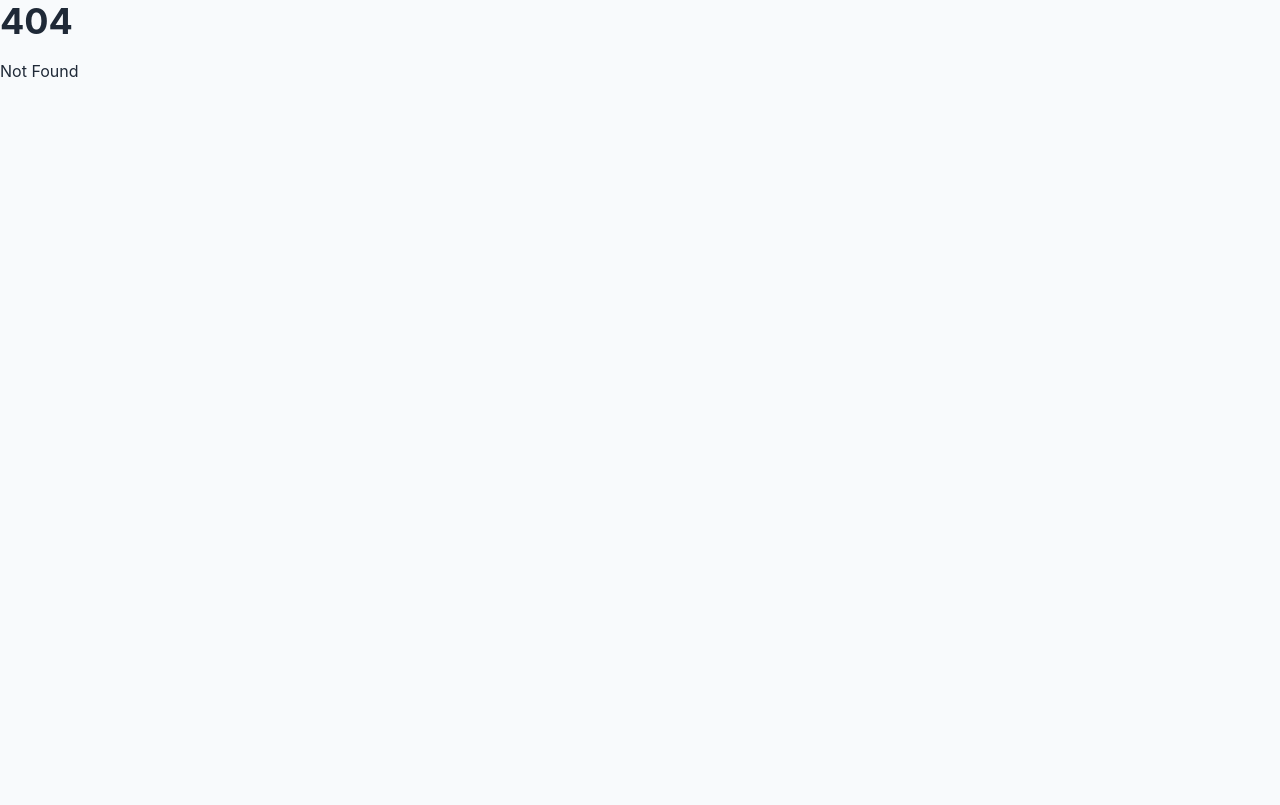
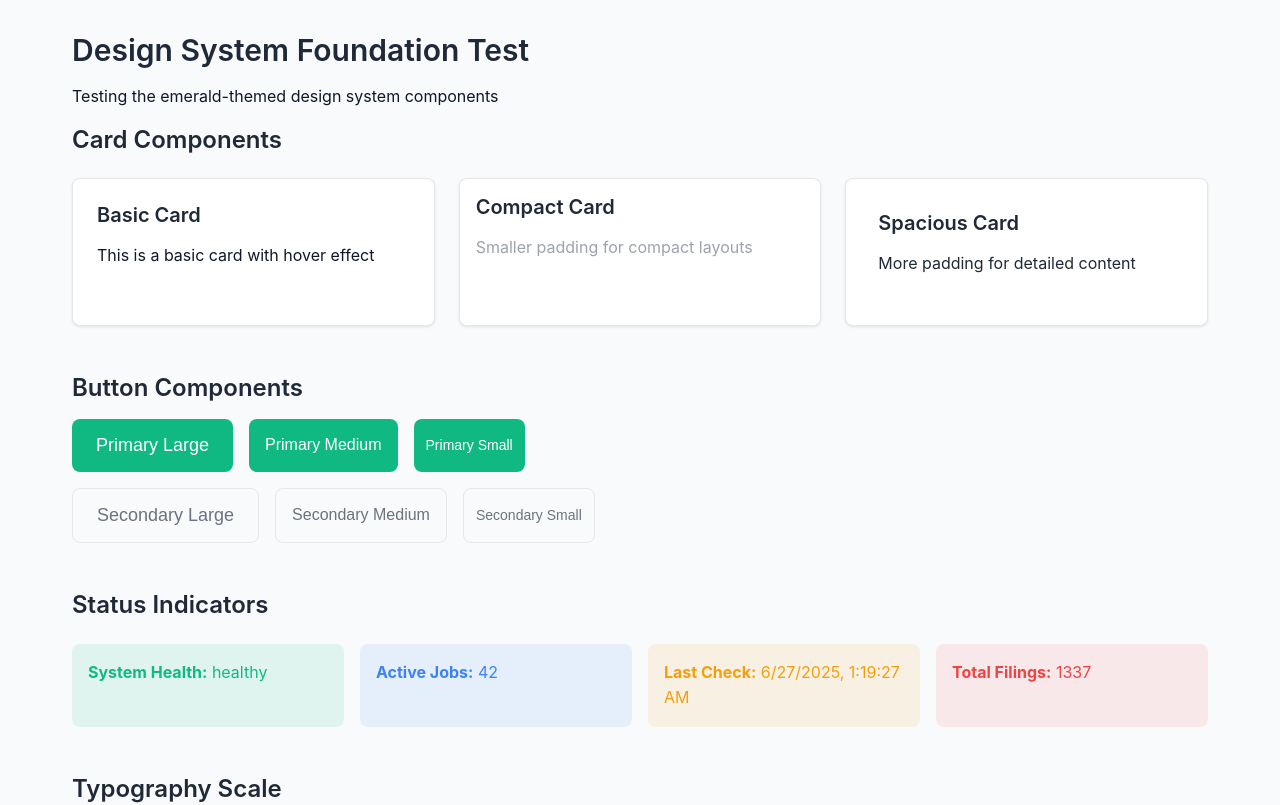
Before and after one commit to rmoh777/SimpleDCC, a SvelteKit app: page /test-design-system in a window 1280 px wide. Before the commit this address had no page. Shown: the top 805 px of the page. Built offline with nearby package versions, Linux system fonts and the light colour scheme.

Commit message:
feat(ui): implement emerald design system foundation

```diff
--- /dev/null
+++ b/src/lib/styles/component-base.css
@@ -0,0 +1,98 @@
+/* Base Component Classes */
+
+/* Card Components */
+.card-base {
+  background-color: var(--color-surface);
+  border: 1px solid var(--color-border);
+  border-radius: var(--border-radius);
+  box-shadow: var(--shadow-sm);
+  transition: all var(--transition-normal);
+}
+
+.card-hover:hover {
+  box-shadow: var(--shadow-md);
+  transform: translateY(-1px);
+}
+
+.card-padding-sm { padding: var(--spacing-4); }
+.card-padding-md { padding: var(--spacing-6); }
+.card-padding-lg { padding: var(--spacing-8); }
+
+/* Button Components */
+.btn-base {
+  display: inline-flex;
+  align-items: center;
+  justify-content: center;
+  border-radius: var(--border-radius);
+  font-weight: 500;
+  transition: all var(--transition-fast);
+  cursor: pointer;
+  border: none;
+}
+
+.btn-primary {
+  background-color: var(--color-primary);
+  color: white;
+}
+
+.btn-primary:hover {
+  background-color: var(--color-primary-hover);
+}
+
+.btn-secondary {
+  background-color: transparent;
+  color: var(--color-text-secondary);
+  border: 1px solid var(--color-border);
+}
+
+.btn-secondary:hover {
+  background-color: var(--color-background);
+}
+
+.btn-sm {
+  padding: var(--spacing-2) var(--spacing-3);
+  font-size: var(--font-size-sm);
+}
+
+.btn-md {
+  padding: var(--spacing-3) var(--spacing-4);
+  font-size: var(--font-size-base);
+}
+
+.btn-lg {
+  padding: var(--spacing-4) var(--spacing-6);
+  font-size: var(--font-size-lg);
+}
+
+/* Status Indicators */
+.status-success {
+  color: var(--color-success);
+  background-color: rgb(16 185 129 / 0.1);
+}
+
+.status-warning {
+  color: var(--color-warning);
+  background-color: rgb(245 158 11 / 0.1);
+}
+
+.status-error {
+  color: var(--color-error);
+  background-color: rgb(239 68 68 / 0.1);
+}
+
+.status-info {
+  color: var(--color-info);
+  background-color: rgb(59 130 246 / 0.1);
+}
+
+/* Utility Classes */
+.text-primary { color: var(--color-text-primary); }
+.text-secondary { color: var(--color-text-secondary); }
+.text-muted { color: var(--color-text-muted); }
+
+.bg-surface { background-color: var(--color-surface); }
+.bg-background { background-color: var(--color-background); }
+
+.border-base { border: 1px solid var(--color-border); }
+.rounded-base { border-radius: var(--border-radius); }
+.shadow-base { box-shadow: var(--shadow-sm); }
--- /dev/null
+++ b/src/lib/styles/design-tokens.css
@@ -0,0 +1,61 @@
+/* SimpleDCC Design System - Emerald Theme */
+:root {
+  /* Brand Colors - Emerald Theme */
+  --color-primary: #10b981;           /* Emerald 500 */
+  --color-primary-hover: #059669;     /* Emerald 600 */
+  --color-primary-light: #d1fae5;     /* Emerald 100 */
+
+  /* System Colors */
+  --color-secondary: #0f172a;         /* Slate 900 */
+  --color-background: #f8fafc;        /* Slate 50 */
+  --color-surface: #ffffff;
+  --color-border: #e2e8f0;            /* Slate 200 */
+
+  /* Status Colors */
+  --color-success: #10b981;           /* Emerald 500 */
+  --color-warning: #f59e0b;           /* Amber 500 */
+  --color-error: #ef4444;             /* Red 500 */
+  --color-info: #3b82f6;              /* Blue 500 */
+
+  /* Text Colors */
+  --color-text-primary: #0f172a;      /* Slate 900 */
+  --color-text-secondary: #475569;    /* Slate 600 */
+  --color-text-muted: #94a3b8;        /* Slate 400 */
+
+  /* Typography */
+  --font-family: -apple-system, BlinkMacSystemFont, "Segoe UI", system-ui, sans-serif;
+  --font-size-xs: 0.75rem;
+  --font-size-sm: 0.875rem;
+  --font-size-base: 1rem;
+  --font-size-lg: 1.125rem;
+  --font-size-xl: 1.25rem;
+  --font-size-2xl: 1.5rem;
+  --font-size-3xl: 1.875rem;
+
+  /* Spacing */
+  --spacing-1: 0.25rem;
+  --spacing-2: 0.5rem;
+  --spacing-3: 0.75rem;
+  --spacing-4: 1rem;
+  --spacing-5: 1.25rem;
+  --spacing-6: 1.5rem;
+  --spacing-8: 2rem;
+  --spacing-10: 2.5rem;
+  --spacing-12: 3rem;
+
+  /* Layout */
+  --max-width-content: 1200px;
+  --border-radius: 0.5rem;
+  --border-radius-lg: 0.75rem;
+  --border-radius-xl: 1rem;
+
+  /* Shadows */
+  --shadow-sm: 0 1px 2px 0 rgb(0 0 0 / 0.05);
+  --shadow-md: 0 4px 6px -1px rgb(0 0 0 / 0.1);
+  --shadow-lg: 0 10px 15px -3px rgb(0 0 0 / 0.1);
+
+  /* Transitions */
+  --transition-fast: 150ms ease-out;
+  --transition-normal: 250ms ease-out;
+  --transition-slow: 350ms ease-out;
+}
--- a/src/routes/+layout.svelte
+++ b/src/routes/+layout.svelte
@@ -1,4 +1,6 @@
 <script lang="ts">
+  import '$lib/styles/design-tokens.css';
+  import '$lib/styles/component-base.css';
   import '$lib/styles/globals.css';
   import { page } from '$app/stores';
 
@@ -106,6 +108,23 @@
 {/if}
 
 <style>
+  /* Global base styles using new design tokens */
+  :global(body) {
+    font-family: var(--font-family);
+    color: var(--color-text-primary);
+    background-color: var(--color-background);
+    line-height: 1.6;
+  }
+
+  :global(h1, h2, h3, h4, h5, h6) {
+    color: var(--color-text-primary);
+    font-weight: 600;
+  }
+
+  :global(h1) { font-size: var(--font-size-3xl); }
+  :global(h2) { font-size: var(--font-size-2xl); }
+  :global(h3) { font-size: var(--font-size-xl); }
+
   .app {
     min-height: 100vh;
     display: flex;
--- /dev/null
+++ b/src/routes/test-design-system/+page.svelte
@@ -0,0 +1,115 @@
+<script>
+  // Example data for testing (matches MonitoringStats interface)
+  const mockStats = {
+    systemHealth: 'healthy',
+    activeJobs: 42,
+    lastCheck: Date.now(),
+    totalFilings: 1337
+  };
+</script>
+
+<div class="test-container">
+  <h1>Design System Foundation Test</h1>
+  <p class="text-secondary">Testing the emerald-themed design system components</p>
+
+  <!-- Card Components -->
+  <section>
+    <h2>Card Components</h2>
+    <div class="grid">
+      <div class="card-base card-hover card-padding-md">
+        <h3>Basic Card</h3>
+        <p class="text-secondary">This is a basic card with hover effect</p>
+      </div>
+
+      <div class="card-base card-padding-sm">
+        <h3>Compact Card</h3>
+        <p class="text-muted">Smaller padding for compact layouts</p>
+      </div>
+
+      <div class="card-base card-padding-lg">
+        <h3>Spacious Card</h3>
+        <p>More padding for detailed content</p>
+      </div>
+    </div>
+  </section>
+
+  <!-- Button Components -->
+  <section>
+    <h2>Button Components</h2>
+    <div class="button-group">
+      <button class="btn-base btn-primary btn-lg">Primary Large</button>
+      <button class="btn-base btn-primary btn-md">Primary Medium</button>
+      <button class="btn-base btn-primary btn-sm">Primary Small</button>
+    </div>
+    <div class="button-group">
+      <button class="btn-base btn-secondary btn-lg">Secondary Large</button>
+      <button class="btn-base btn-secondary btn-md">Secondary Medium</button>
+      <button class="btn-base btn-secondary btn-sm">Secondary Small</button>
+    </div>
+  </section>
+
+  <!-- Status Indicators -->
+  <section>
+    <h2>Status Indicators</h2>
+    <div class="status-grid">
+      <div class="status-success card-padding-sm rounded-base">
+        <strong>System Health:</strong> {mockStats.systemHealth}
+      </div>
+      <div class="status-info card-padding-sm rounded-base">
+        <strong>Active Jobs:</strong> {mockStats.activeJobs}
+      </div>
+      <div class="status-warning card-padding-sm rounded-base">
+        <strong>Last Check:</strong> {new Date(mockStats.lastCheck).toLocaleString()}
+      </div>
+      <div class="status-error card-padding-sm rounded-base">
+        <strong>Total Filings:</strong> {mockStats.totalFilings}
+      </div>
+    </div>
+  </section>
+
+  <!-- Typography -->
+  <section>
+    <h2>Typography Scale</h2>
+    <div class="card-base card-padding-md">
+      <h1>Heading 1 - 3xl</h1>
+      <h2>Heading 2 - 2xl</h2>
+      <h3>Heading 3 - xl</h3>
+      <p class="text-primary">Primary text color</p>
+      <p class="text-secondary">Secondary text color</p>
+      <p class="text-muted">Muted text color</p>
+    </div>
+  </section>
+</div>
+
+<style>
+  .test-container {
+    max-width: var(--max-width-content);
+    margin: 0 auto;
+    padding: var(--spacing-8);
+  }
+
+  section {
+    margin-bottom: var(--spacing-12);
+  }
+
+  .grid {
+    display: grid;
+    grid-template-columns: repeat(auto-fit, minmax(250px, 1fr));
+    gap: var(--spacing-6);
+    margin-top: var(--spacing-6);
+  }
+
+  .button-group {
+    display: flex;
+    gap: var(--spacing-4);
+    margin-bottom: var(--spacing-4);
+    flex-wrap: wrap;
+  }
+
+  .status-grid {
+    display: grid;
+    grid-template-columns: repeat(auto-fit, minmax(200px, 1fr));
+    gap: var(--spacing-4);
+    margin-top: var(--spacing-6);
+  }
+</style>
```
Also changed, not shown: src/lib/types/monitoring.ts (added, +7 -0 lines).
